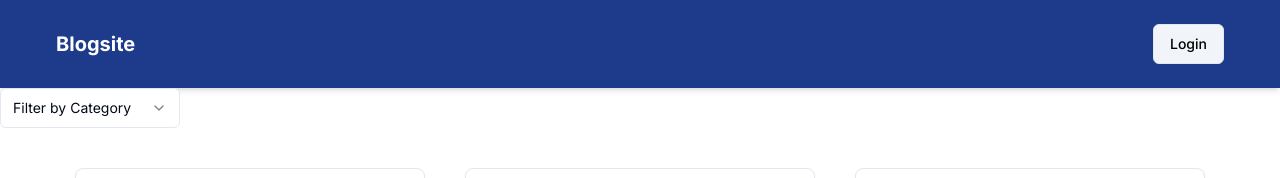
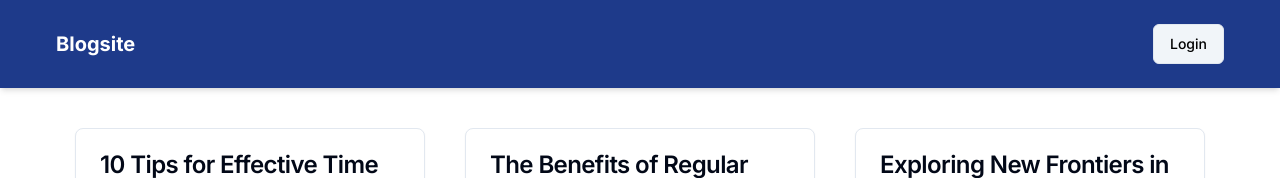
Before and after one commit to karkidivya/blogsite-nextjs, a Next.js app: page / in a window 1280 px wide. Shown: the top 178 px of the page. Built offline with nearby package versions, Linux system fonts and the light colour scheme.

Commit message:
authenticate users can filter

```diff
--- a/src/app/page.tsx
+++ b/src/app/page.tsx
@@ -77,7 +77,7 @@ export default function Home() {
 
   return (
     <>
-    <div>
+    {isAuthenticated() && (<div>
     <Select onValueChange={handleChange} >
       <SelectTrigger className="w-[180px]">
         <SelectValue placeholder="Filter by Category" />
@@ -94,7 +94,8 @@ export default function Home() {
         </SelectGroup>
       </SelectContent>
     </Select>
-    </div>
+    </div>)}
+
     <div className="flex   items-center">
     <main className="flex  items-center justify-center mx-5 mt-5 flex-wrap">
     {
```
